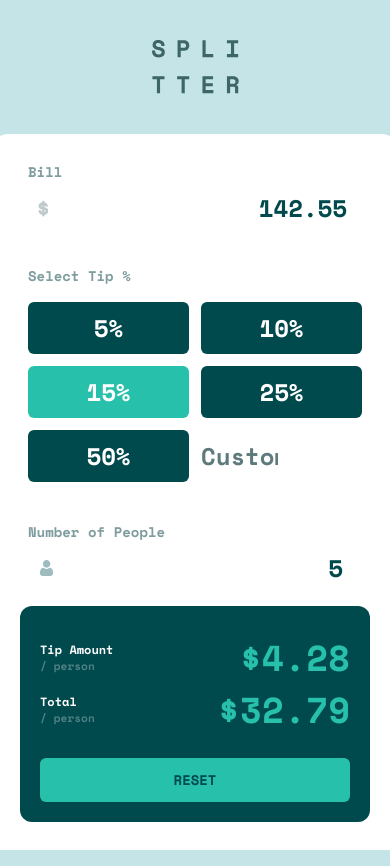
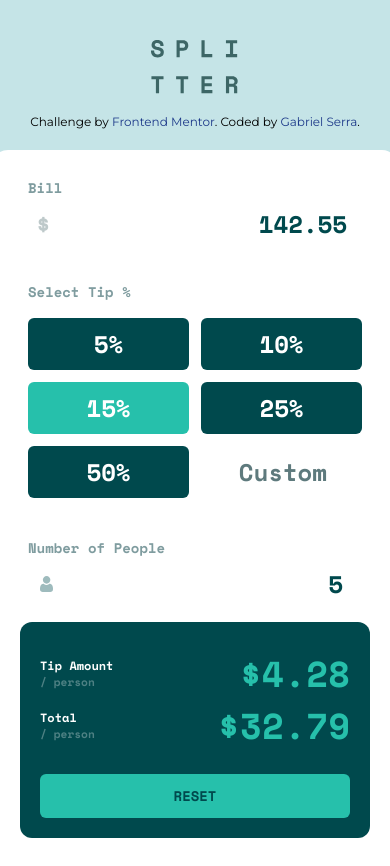
Before and after one commit to sg4bb/tip-calculator-frontendmentor, a Next.js app: page / in a window 390 px wide. Built offline with nearby package versions, Linux system fonts and the light colour scheme.

Commit message:
signed added

```diff
--- a/src/app/layout.jsx
+++ b/src/app/layout.jsx
@@ -1,8 +1,10 @@
 import Logo from "@/components/Logo";
 import "./globals.css";
 import { Space_Mono } from "next/font/google";
+import { Montserrat } from "next/font/google";
 
 const spaceMono = Space_Mono({ subsets: ["latin"], weight: ["700"] });
+const montserrat = Montserrat({ subsets: ["latin"], weight: ["400"] });
 
 export const metadata = {
   title: "FrontendMentor Challengue",
@@ -16,10 +18,56 @@ export default function RootLayout({ children }) {
         className={`bg-grayish-cyan-light text-[24px] ${spaceMono.className}`}
       >
         <div className="min-h-screen flex flex-col justify-center items-center">
-          <span className="mb-10 mt-10 md:mt-0">
+          <span className="flex flex-col items-center mb-5 mt-10 md:mt-0">
             <Logo />
+            <span
+              className={`${montserrat.className} mt-5 md:mt-20 block md:hidden`}
+            >
+              <h2 className="text-xs text-center">
+                Challenge by{" "}
+                <a
+                  className="text-blue-900"
+                  href="https://www.frontendmentor.io/"
+                  target="_blank"
+                >
+                  Frontend Mentor
+                </a>
+                . Coded by{" "}
+                <a
+                  className="text-blue-900"
+                  href="https://github.com/sg4bb"
+                  target="_blank"
+                >
+                  Gabriel Serra
+                </a>
+                .
+              </h2>
+            </span>
           </span>
           {children}
+          <span
+            className={`${montserrat.className} mt-5 md:mt-20 hidden md:block`}
+          >
+            <h2 className="text-sm md:text-xs text-center">
+              Challenge by{" "}
+              <a
+                className="text-blue-900"
+                href="https://www.frontendmentor.io/"
+                target="_blank"
+              >
+                Frontend Mentor
+              </a>
+              . Coded by{" "}
+              <a
+                className="text-blue-900"
+                href="https://github.com/sg4bb"
+                target="_blank"
+              >
+                Gabriel Serra
+              </a>
+              .
+            </h2>
+          </span>
         </div>
       </body>
     </html>
--- a/src/app/page.jsx
+++ b/src/app/page.jsx
@@ -103,7 +103,7 @@ export default function Home() {
 
               <input
                 type="number"
-                className="text-very-dark-cyan placeholder:text-dark-grayish-cyan text-end placeholder:text-end py-1 rounded-sm max-w-[92px] ring-0 outline-none focus:outline focus:outline-strong-cyan hover:outline-strong-cyan duration-300"
+                className="text-very-dark-cyan placeholder:text-dark-grayish-cyan text-end placeholder:text-end py-1 rounded-sm max-w-full md:max-w-[92px] ring-0 outline-none focus:outline focus:outline-strong-cyan hover:outline-strong-cyan duration-300 px-5 md:px-0"
                 value={customTip}
                 placeholder="Custom"
                 max={100}
@@ -158,7 +158,13 @@ export default function Home() {
               <h2 className="text-[0.7rem] opacity-30">/ person</h2>
             </article>
             <h2 className="text-4xl text-strong-cyan">
-              ${peoples > 0 ? ((bill * tip) / peoples).toFixed(2) : "0.00"}
+              $
+              {peoples > 0
+                ? (
+                    (bill * (customTip ? customTip / 100 : tip)) /
+                    peoples
+                  ).toFixed(2)
+                : "0.00"}
             </h2>
           </div>
 
```
